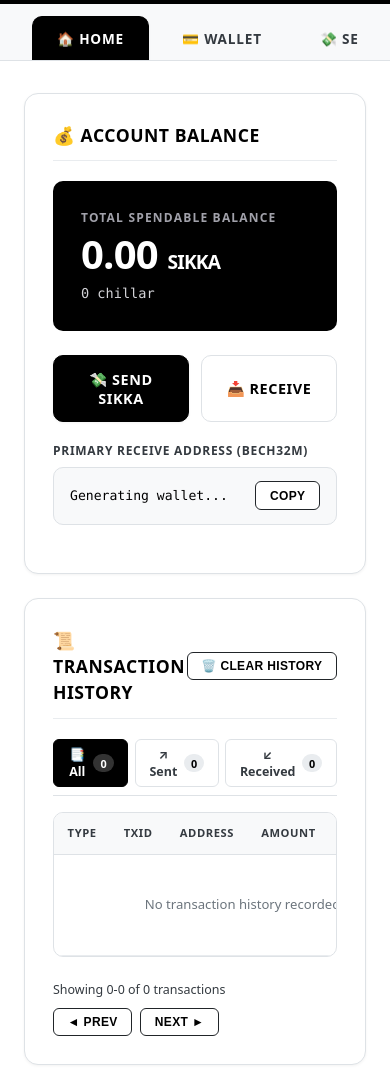
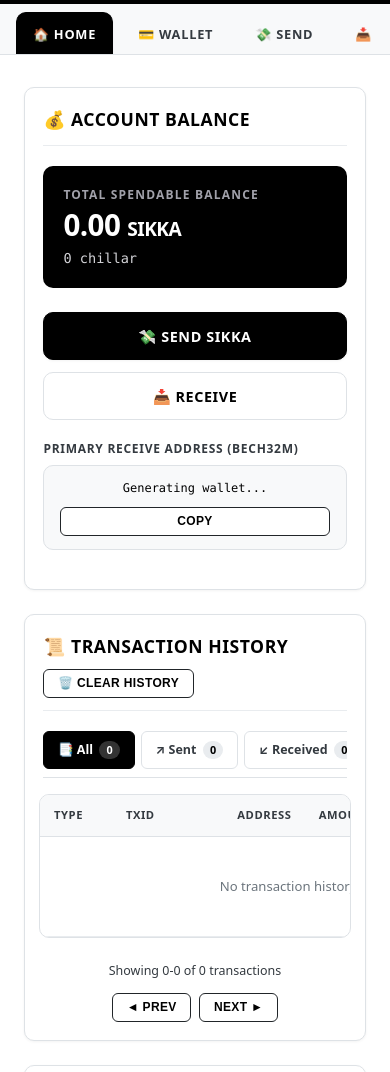
Before and after one commit to sikkalabs/sdk, a website: page index.html in a window 390 px wide. Shown: the top 1072 px of the page. Drawn offline with nearby package versions, Linux system fonts and the light colour scheme.

Commit message:
style: enhance mobile responsiveness and touch accessibility in index.html

```diff
--- a/index.html
+++ b/index.html
@@ -743,6 +743,162 @@
       flex-wrap: wrap;
       gap: 0.5rem;
       padding-top: 0.5rem;
+    }
+
+    /* ==========================================================================
+       MOBILE RESPONSIVE ENHANCEMENTS
+       ========================================================================== */
+    @media (max-width: 768px) {
+      header {
+        padding: 1rem 1.25rem;
+        flex-direction: column;
+        align-items: stretch;
+        gap: 0.85rem;
+      }
+
+      .brand {
+        width: 100%;
+        justify-content: flex-start;
+      }
+
+      .brand-title {
+        font-size: 1.15rem;
+      }
+
+      .header-badges {
+        width: 100%;
+        overflow-x: auto;
+        -webkit-overflow-scrolling: touch;
+        white-space: nowrap;
+        padding-bottom: 0.2rem;
+        scrollbar-width: none;
+      }
+
+      .header-badges::-webkit-scrollbar {
+        display: none;
+      }
+
+      .tabs-wrapper {
+        padding: 0.5rem 1rem 0 1rem;
+      }
+
+      .tab-btn {
+        padding: 0.6rem 1rem;
+        font-size: 0.8rem;
+        flex-shrink: 0;
+        min-height: 42px;
+      }
+
+      .main-content {
+        padding: 1.25rem 1rem;
+      }
+
+      .card {
+        padding: 1.15rem;
+        border-radius: var(--radius-md);
+        margin-bottom: 1.25rem;
+      }
+
+      .card-header {
+        flex-direction: column;
+        align-items: flex-start;
+        gap: 0.6rem;
+      }
+
+      .card-header .badge,
+      .card-header .btn-icon {
+        align-self: flex-start;
+      }
+
+      .hero-balance {
+        padding: 1.25rem;
+      }
+
+      .balance-amount {
+        font-size: 1.85rem;
+      }
+
+      .address-box {
+        flex-direction: column;
+        align-items: stretch;
+        gap: 0.6rem;
+        text-align: center;
+      }
+
+      .address-text {
+        font-size: 0.75rem;
+      }
+
+      .sub-tabs-wrapper {
+        overflow-x: auto;
+        -webkit-overflow-scrolling: touch;
+        padding-bottom: 0.5rem;
+      }
+
+      .sub-tabs-nav {
+        overflow-x: auto;
+        -webkit-overflow-scrolling: touch;
+        flex-wrap: nowrap;
+        width: 100%;
+        scrollbar-width: none;
+      }
+
+      .sub-tabs-nav::-webkit-scrollbar {
+        display: none;
+      }
+
+      .sub-tab-btn {
+        flex-shrink: 0;
+        white-space: nowrap;
+        min-height: 38px;
+      }
+
+      .address-table-wrapper {
+        -webkit-overflow-scrolling: touch;
+        margin-left: -0.25rem;
+        margin-right: -0.25rem;
+      }
+
+      .address-table,
+      .data-table {
+        min-width: 580px;
+      }
+
+      .form-control,
+      .form-textarea {
+        font-size: 16px; /* Prevents iOS auto-zoom on input focus */
+        padding: 0.75rem;
+      }
+
+      .button-group {
+        grid-template-columns: 1fr;
+      }
+
+      .pagination-bar {
+        flex-direction: column;
+        align-items: center;
+        gap: 0.75rem;
+        text-align: center;
+      }
+
+      .pagination-bar > div {
+        width: 100%;
+        justify-content: center;
+      }
+    }
+
+    @media (max-width: 480px) {
+      .mnemonic-grid {
+        grid-template-columns: repeat(2, 1fr);
+      }
+
+      .preset-group {
+        flex-wrap: wrap;
+      }
+
+      .btn-preset {
+        min-width: 45%;
+      }
     }
   </style>
 </head>
```
